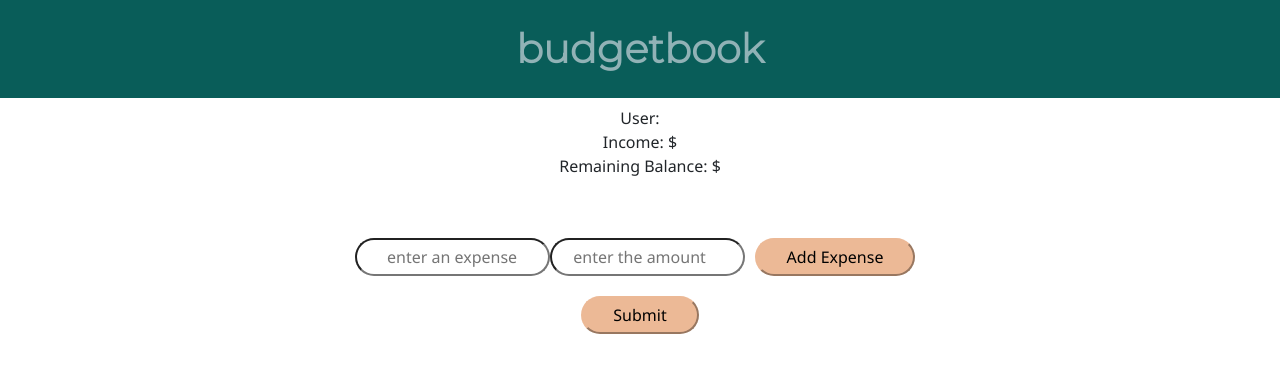
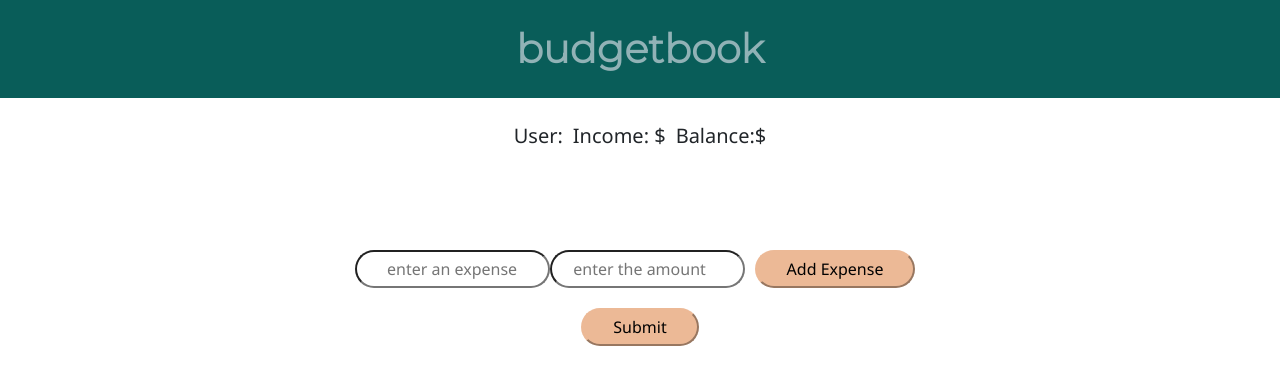
Before and after one commit to Team-formerly-known-as/budget-book-frontend, a React (Create React App) app: page /create in a window 1280 px wide. Shown: the top 384 px of the page. Built offline with nearby package versions, Linux system fonts and the light colour scheme.

Commit message:
updated local

```diff
--- a/src/Main.css
+++ b/src/Main.css
@@ -84,3 +84,46 @@ font-family: 'Roboto Mono', monospace; */
 .expense-input-box {
     margin-top: 50px;
 }
+
+.userInfo {
+    display: inline-flex;
+    margin: 10px;
+    text-align: center;
+}
+
+.userName,
+.balRemainder,
+.income {
+    display: inline-block;
+    text-align: center;
+    padding: 5px;
+    font-size: 20px;
+}
+
+.expense-list {
+    display: inline-block;
+    text-align: center;
+    width: 100%;
+    background-color: #91B2B6;
+
+
+}
+
+.item-expense {
+    display: grid;
+    grid-template-columns: 50% 50%;
+    font-family: 'Noto Sans', sans-serif;
+    list-style: none;
+    padding: 20px;
+}
+
+.list-item {
+    grid-column: 1;
+    text-align: left;
+}
+
+.list-amount {
+    grid-column: 2;
+    text-align: right;
+
+}
--- a/src/components/create/CreateBudget.js
+++ b/src/components/create/CreateBudget.js
@@ -14,7 +14,6 @@ function CreateBudget(props) {
 
 	return (
 		<div className='expense-box'>
-			<p className='userName'>User: {props.user.userName}</p>
 			<Expense user={props.user} setUser={props.setUser} />
 			<ButtonFooter />
 		</div>
--- a/src/components/create/Expense.js
+++ b/src/components/create/Expense.js
@@ -65,7 +65,7 @@ function Expense(props) {
 
   const expenseHtml = props.user.expenses.map(lineItem => {
     return(
-      <p className="itemExpense" key={lineItem._id}>{lineItem.detail}: ${lineItem.amount}</p>
+      <li className="item-expense" key={lineItem._id}><span className="list-item">{lineItem.detail}</span> <span className="list-amount">${lineItem.amount}</span></li>
     )
   })
 
@@ -74,11 +74,17 @@ function Expense(props) {
 
 
   return (
-		<div className="expense-box">
-			<p>Income: ${props.user.income} </p>
-			{expenseHtml}
-			<p className='balRemainder'> Remaining Balance: ${props.user.remainder}</p>
-      <div className="expense-input-box">
+		<div className='expense-box'>
+			<div className='userInfo'>
+				<p className='userName'>User:{props.user.userName}</p>
+				<p className='income'>Income: ${props.user.income} </p>
+				<p className='balRemainder'>Balance:${props.user.remainder}</p>
+			</div>
+
+			<div className='expense-list'>{expenseHtml}
+      </div>
+
+			<div className='expense-input-box'>
 				<input
 					className='userExpense'
 					onChange={handleChangeItem}
```
Lines whose indentation alone changed are shown as unchanged.
